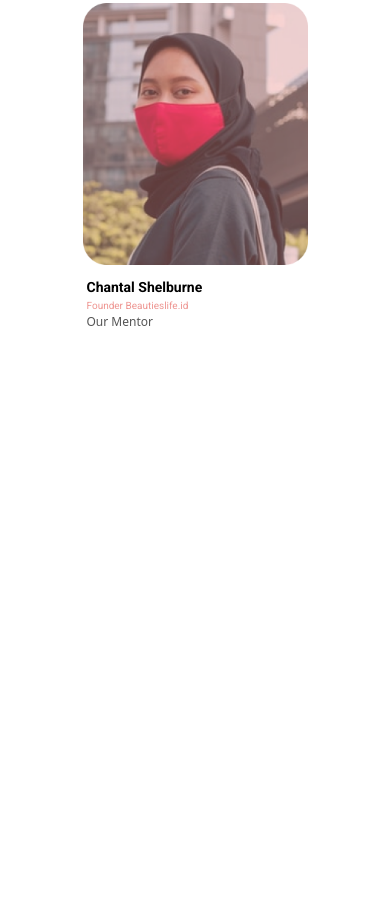
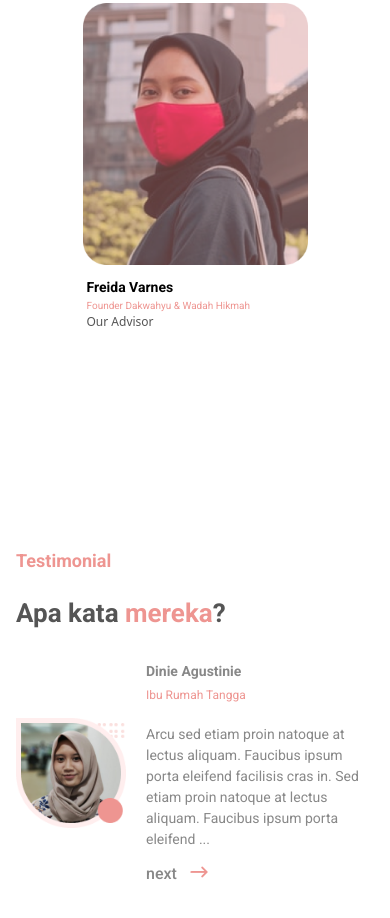
Before and after one commit to Azizsige/tw-beautiesid-clone, a website: page index.html in a window 390 px wide. Shown: the part 5303-6221 px from the top of the page. Before the commit the page ends 5810 px from the top, so only its background shows below. Drawn offline with Linux system fonts and the light colour scheme.

Commit message:
update: finish convert section6 but not responsive

```diff
--- a/index.html
+++ b/index.html
@@ -21,7 +21,7 @@
       </a>
       <div class="flex lg:order-1">
         <button type="button"
-          class="shadow-custom mr-3 h-[26px] w-[68px] rounded-lg bg-[#EE9591]  text-center text-[12px] font-medium text-white hover:bg-[#e0928e] focus:ring-4 focus:ring-blue-300 sm:px-5 sm:py-2.5 sm:text-sm md:mr-3 md:py-2 md:px-3 md:text-base lg:mr-3 lg:py-2 lg:px-3 lg:text-lg xl:py-0 xl:px-0 xl:w-[90px] xl:h-[36px] xl:text-[14px]">
+          class="shadow-custom mr-3 h-[26px] w-[68px] md:w-[90px] md:h-[36px] rounded-lg bg-[#EE9591]  text-center text-[12px] font-medium text-white hover:bg-[#e0928e] focus:ring-4 focus:ring-blue-300 sm:px-5 sm:py-2.5 sm:text-sm md:mr-3 md:py-2 md:px-3 md:text-[14px] lg:mr-3 lg:py-2 lg:px-3 lg:text-lg xl:py-0 xl:px-0 xl:w-[90px] xl:h-[36px] xl:text-[14px]">
           Registrasi
         </button>
         <button id="toggle" data-collapse-toggle="mobile-menu-4" type="button"
@@ -296,7 +296,7 @@
         </div>
       </div>
     </div>
-    <div class="wrapper-section5 px-4 py-10">
+    <div class="wrapper-section5 px-4 py-10 md:px-16">
       <div class="section5-parent">
         <div class="parent--heading mt-10 font-primary text-heading font-bold text-center">
           <h3 class="text-[26px] lg:text-[40px]">Meet our <span class="text-brand">mentor</span> and <span
@@ -320,27 +320,64 @@
           <div class="mentor-2">
             <img class="w-[225px]" src="./assets/mentor-rendy.png" alt="" srcset="">
             <div class="mentor-2__name ml-1 mt-3">
-              <h4 class="font-primary font-bold text-[14px]">Chantal Shelburne</h4>
-              <p class="font-primary text-brand text-[10px]">Founder Beautieslife.id</p>
+              <h4 class="font-primary font-bold text-[14px]">Kylee Danford</h4>
+              <p class="font-primary text-brand text-[10px]">Founder & CDO Syabany.com</p>
               <p class="text-heading text-[12px] font-normal">Our Mentor</p>
             </div>
           </div>
           <div class="mentor-3">
             <img class="w-[225px]" src="./assets/mentor-bunda-anni.png" alt="" srcset="">
             <div class="mentor-3__name ml-1 mt-3">
-              <h4 class="font-primary font-bold text-[14px]">Chantal Shelburne</h4>
-              <p class="font-primary text-brand text-[10px]">Founder Beautieslife.id</p>
-              <p class="text-heading text-[12px] font-normal">Our Mentor</p>
+              <h4 class="font-primary font-bold text-[14px]">Lauralee Quintero</h4>
+              <p class="font-primary text-brand text-[10px]">Leader Nasional JAFRA Executive
+              </p>
+              <p class="text-heading text-[12px] font-normal">Our Advisor</p>
             </div>
           </div>
           <div class="mentor-4">
             <img class="w-[225px]" src="./assets/mentor-tehdiah-kanglukman.png" alt="" srcset="">
             <div class="mentor-4__name ml-1 mt-3">
-              <h4 class="font-primary font-bold text-[14px]">Chantal Shelburne</h4>
-              <p class="font-primary text-brand text-[10px]">Founder Beautieslife.id</p>
-              <p class="text-heading text-[12px] font-normal">Our Mentor</p>
+              <h4 class="font-primary font-bold text-[14px]">Freida Varnes</h4>
+              <p class="font-primary text-brand text-[10px]">Founder Dakwahyu &
+                Wadah Hikmah</p>
+              <p class="text-heading text-[12px] font-normal">Our Advisor</p>
             </div>
           </div>
+        </div>
+      </div>
+      <div class="section6-parent mt-20 xl:mt-52">
+        <div class="parent--heading font-primary xl:ml-[29.5rem]">
+          <h4 class="font-bold text-brand text-[18px] mb-5">Testimonial</h4>
+          <h3 class="font-primary text-heading font-bold text-[26px] mb-7 xl:text-[40px]">Apa kata <span
+              class="text-brand">mereka</span>?
+          </h3>
+        </div>
+        <div class="parent--testimonial">
+          <div class="testimonial__image flex justify-start items-center xl:justify-end">
+            <img class="h-[110px] md:h-[180px] md:mr-5" src="./assets/testi-dini.png" alt="" srcset="">
+            <div class="image--name font-primary ml-5 xl:basis-[26rem] xl:mr-8">
+              <p class="text-paragraph font-bold text-[14px] mb-1 xl:text-[18px]">Dinie Agustinie</p>
+              <p class="text-brand font-normal text-[12px]">Ibu Rumah Tangga</p>
+              <p class="font-primary text-paragraph text-[14px] mt-5 md:mt-3 xl:text-[16px]">Arcu sed etiam proin
+                natoque at lectus
+                aliquam.
+                Faucibus
+                ipsum porta eleifend facilisis cras in. Sed etiam
+                proin natoque at lectus aliquam. Faucibus ipsum porta eleifend ...</p>
+              <button class="flex mt-3 self-start">
+                <p class="font-primary font-medium text-paragraph md:text-[16px] mr-3">next</p>
+                <img src="./assets/icon-next.png" alt="" srcset="">
+              </button>
+            </div>
+          </div>
+          <!-- <p class="font-primary text-paragraph text-[14px] mt-5">Arcu sed etiam proin natoque at lectus aliquam.
+            Faucibus
+            ipsum porta eleifend facilisis cras in. Sed etiam
+            proin natoque at lectus aliquam. Faucibus ipsum porta eleifend ...</p>
+          <button class="flex mt-3">
+            <p class="font-primary font-medium text-paragraph text-[14px] mr-3">next</p>
+            <img src="./assets/icon-next.png" alt="" srcset="">
+          </button> -->
         </div>
       </div>
     </div>
```
Also changed, not shown: assets/icon-next.png (added), assets/testi-dini.png (added), dist/css/output.css.
